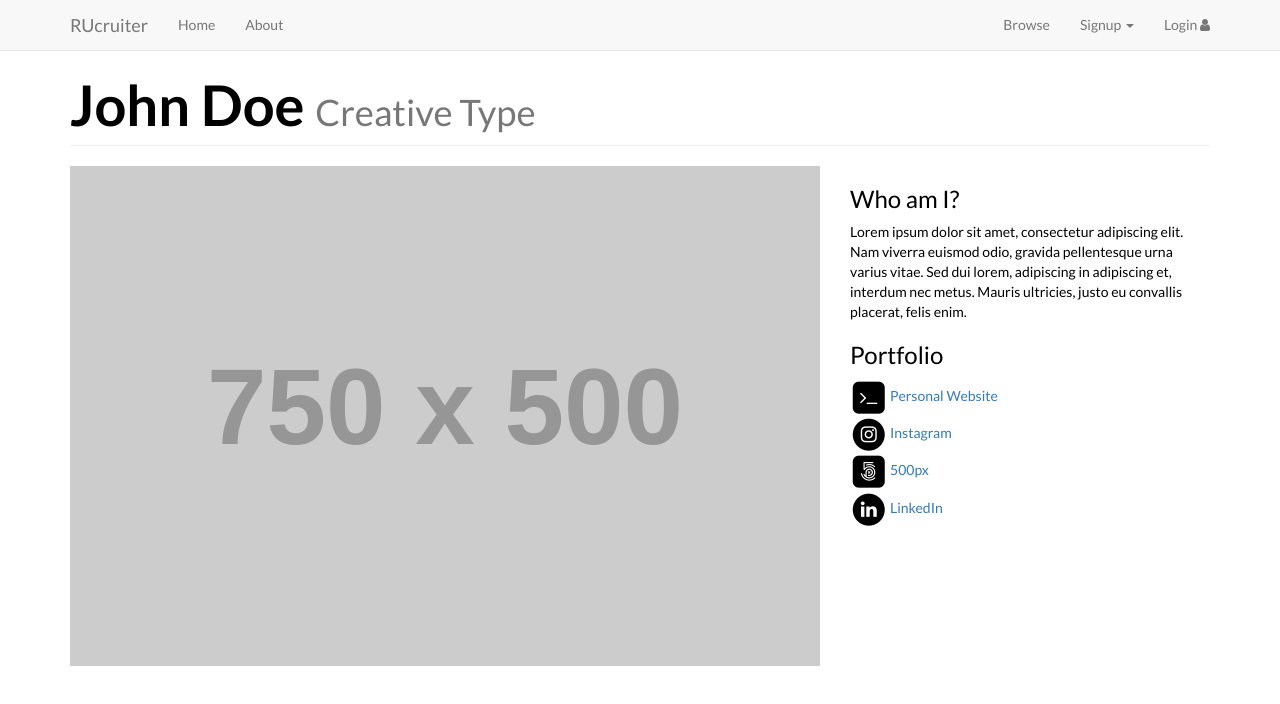
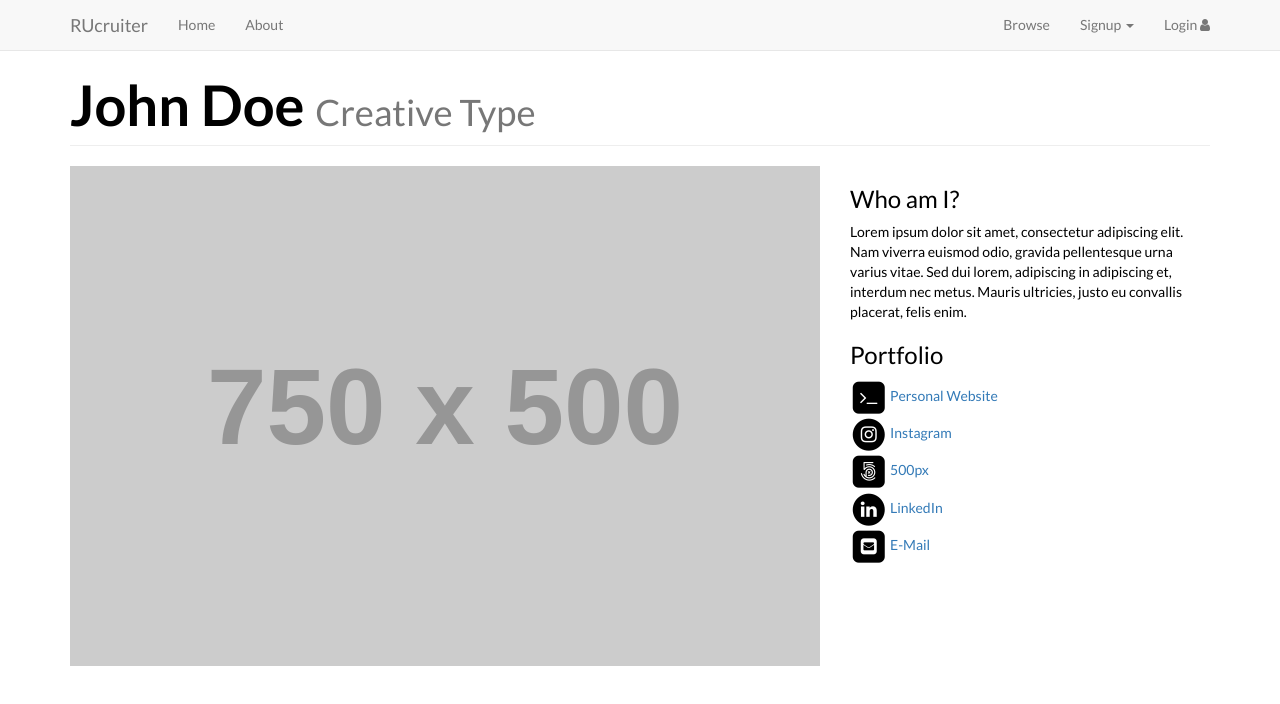
Before and after one commit to razisyed97/RUcruiter, a plain HTML site: page Portfolio/portfolio.html in a window 1280 px wide. Drawn offline with nearby package versions, Linux system fonts and the light colour scheme; placeholder pictures from the web are drawn by us; files whose address does not match are found by name.

Commit message:
added email icon

```diff
--- a/Portfolio/portfolio.html
+++ b/Portfolio/portfolio.html
@@ -88,7 +88,12 @@
                 <i class="fa fa-circle fa-stack-2x"></i>
                 <i class="fa fa-linkedin fa-stack-1x fa-inverse"></i>
             </span>
-            <a href="#"</a> LinkedIn </a>
+            <a href="#"</a> LinkedIn </a><br>
+            <span class="fa-stack fa-lg">
+              <i class="fa fa-square fa-stack-2x"></i>
+              <i class="fa fa-envelope-square fa-stack-1x fa-inverse"></i>
+          </span>
+          <a href="#"</a> E-Mail</a><br>
         </div>
 
     </div>
```
